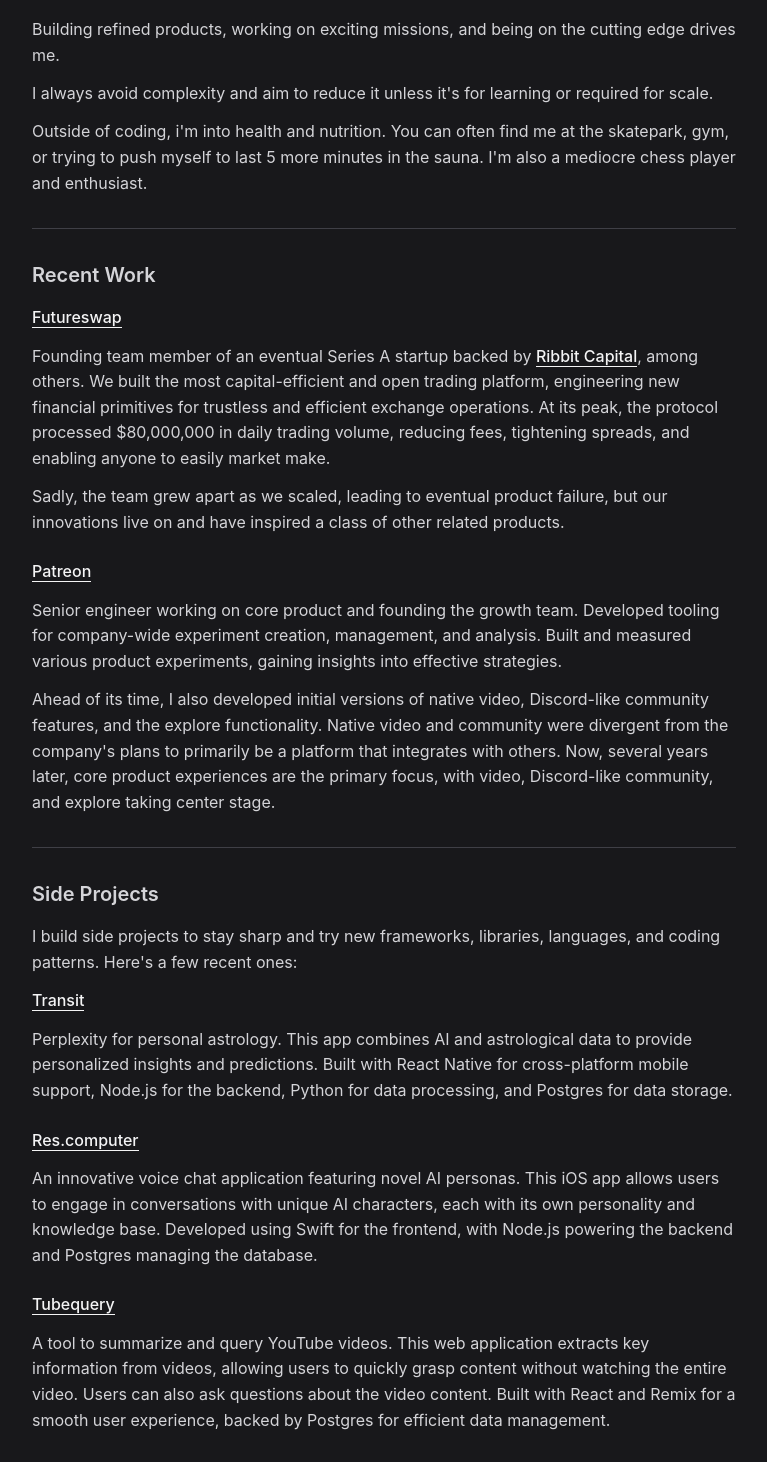
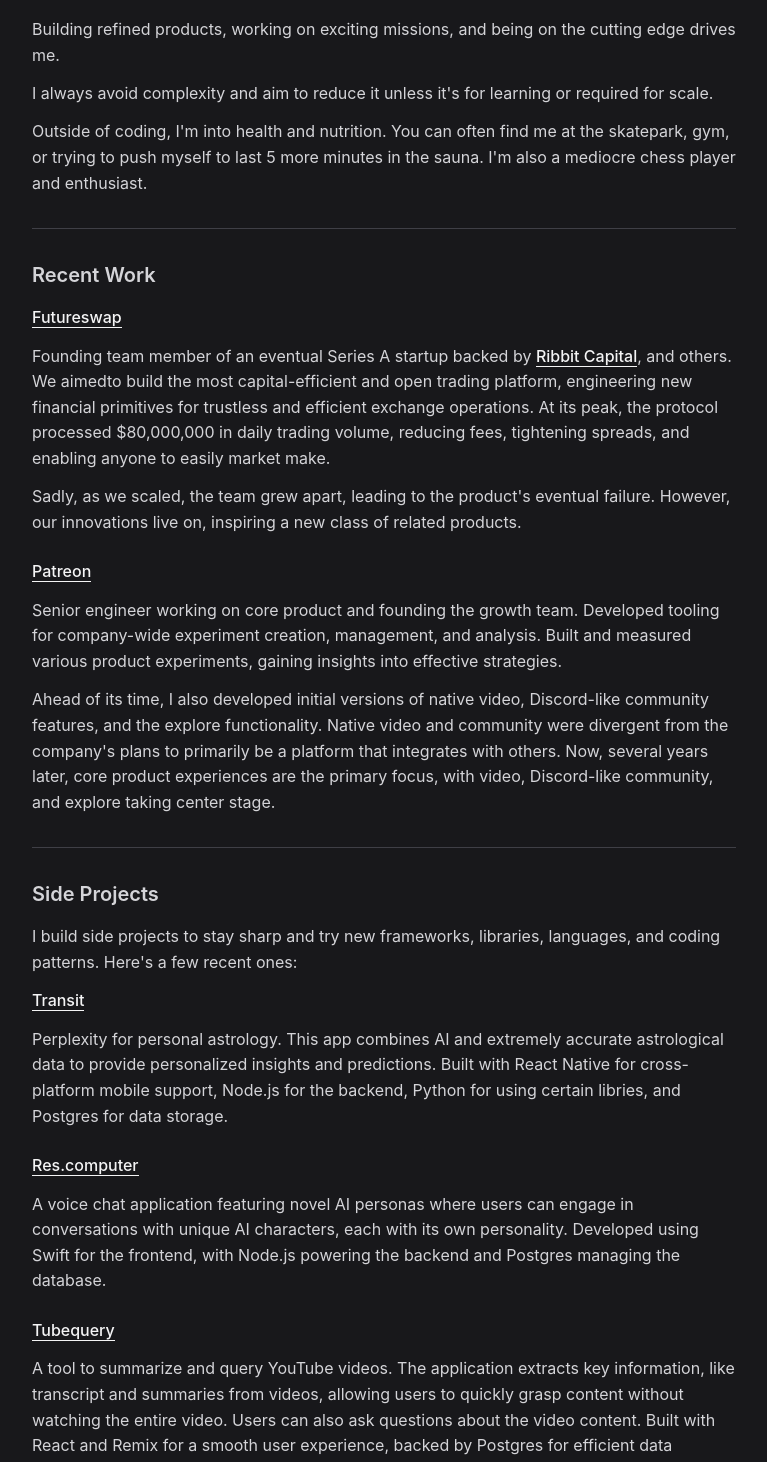
Before and after one commit to mikejonas/portfolio-site, a React (Vite) app: page / in a window 1280 px wide. Shown: the part 167-1629 px from the top of the page, without its empty margins (256-1023 px from the left). Built offline with nearby package versions, Linux system fonts and the light colour scheme.

Commit message:
Clean up copy

```diff
--- a/src/pages/Portfolio.tsx
+++ b/src/pages/Portfolio.tsx
@@ -61,7 +61,6 @@
 const Portfolio: React.FC<PortfolioProps> = ({ darkMode, toggleDarkMode }) => {
   return (
     <div className="max-w-3xl mx-auto pb-12 pt-16 px-4 sm:px-6 lg:px-8">
-      {/* Header section with name and theme toggle */}
       <div className="flex justify-between items-center mb-6">
         <h1 className="text-2xl font-semibold text-zinc-900 dark:text-zinc-100">
           Mike Jonas
@@ -70,7 +69,6 @@
       </div>
 
       <main className="group text-zinc-700 dark:text-zinc-300">
-        {/* Introduction Section */}
         <section className="mb-8">
           <p>
             Full stack engineer. I can build products and apps independently,
@@ -85,7 +83,7 @@
             learning or required for scale.
           </p>
           <p>
-            Outside of coding, i'm into health and nutrition. You can often find
+            Outside of coding, I'm into health and nutrition. You can often find
             me at the skatepark, gym, or trying to push myself to last 5 more
             minutes in the sauna. I'm also a mediocre chess player and
             enthusiast.
@@ -94,7 +92,6 @@
 
         <hr className="border-t border-zinc-200 dark:border-zinc-700 my-8" />
 
-        {/* Recent Work Section */}
         <section className="mb-8">
           <p className="text-xl font-semibold mb-4">Recent Work</p>
 
@@ -110,17 +107,17 @@
                 <StyledLink external to="https://ribbitcap.com/our-bets/">
                   Ribbit Capital
                 </StyledLink>
-                , among others. We built the most capital-efficient and open
-                trading platform, engineering new financial primitives for
+                , and others. We aimedto build the most capital-efficient and
+                open trading platform, engineering new financial primitives for
                 trustless and efficient exchange operations. At its peak, the
                 protocol processed $80,000,000 in daily trading volume, reducing
                 fees, tightening spreads, and enabling anyone to easily market
                 make.
               </p>
               <p>
-                Sadly, the team grew apart as we scaled, leading to eventual
-                product failure, but our innovations live on and have inspired a
-                class of other related products.
+                Sadly, as we scaled, the team grew apart, leading to the
+                product's eventual failure. However, our innovations live on,
+                inspiring a new class of related products.
               </p>
             </div>
 
@@ -166,10 +163,10 @@
               </p>
               <p className="mt-2">
                 Perplexity for personal astrology. This app combines AI and
-                astrological data to provide personalized insights and
-                predictions. Built with React Native for cross-platform mobile
-                support, Node.js for the backend, Python for data processing,
-                and Postgres for data storage.
+                extremely accurate astrological data to provide personalized
+                insights and predictions. Built with React Native for
+                cross-platform mobile support, Node.js for the backend, Python
+                for using certain libries, and Postgres for data storage.
               </p>
             </div>
 
@@ -183,11 +180,11 @@
                 </StyledLink>
               </p>
               <p className="mt-2">
-                An innovative voice chat application featuring novel AI
-                personas. This iOS app allows users to engage in conversations
-                with unique AI characters, each with its own personality and
-                knowledge base. Developed using Swift for the frontend, with
-                Node.js powering the backend and Postgres managing the database.
+                A voice chat application featuring novel AI personas where users
+                can engage in conversations with unique AI characters, each with
+                its own personality. Developed using Swift for the frontend,
+                with Node.js powering the backend and Postgres managing the
+                database.
               </p>
             </div>
 
@@ -201,12 +198,13 @@
                 </StyledLink>
               </p>
               <p className="mt-2">
-                A tool to summarize and query YouTube videos. This web
-                application extracts key information from videos, allowing users
-                to quickly grasp content without watching the entire video.
-                Users can also ask questions about the video content. Built with
-                React and Remix for a smooth user experience, backed by Postgres
-                for efficient data management.
+                A tool to summarize and query YouTube videos. The application
+                extracts key information, like transcript and summaries from
+                videos, allowing users to quickly grasp content without watching
+                the entire video. Users can also ask questions about the video
+                content. Built with React and Remix for a smooth user
+                experience, backed by Postgres for efficient data management.
+                I'm currently Refactoring it to be a chrome extension
               </p>
             </div>
           </div>
```
